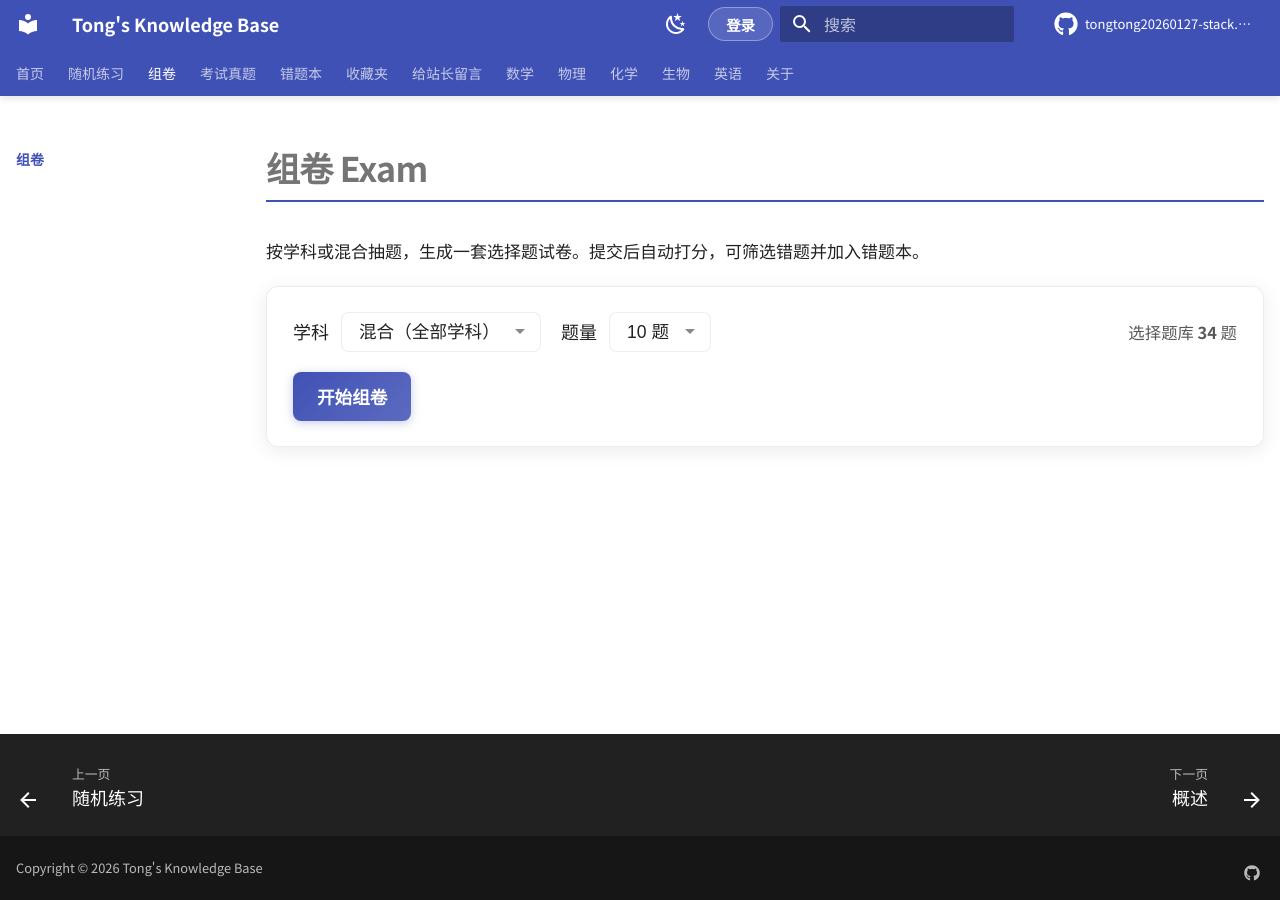
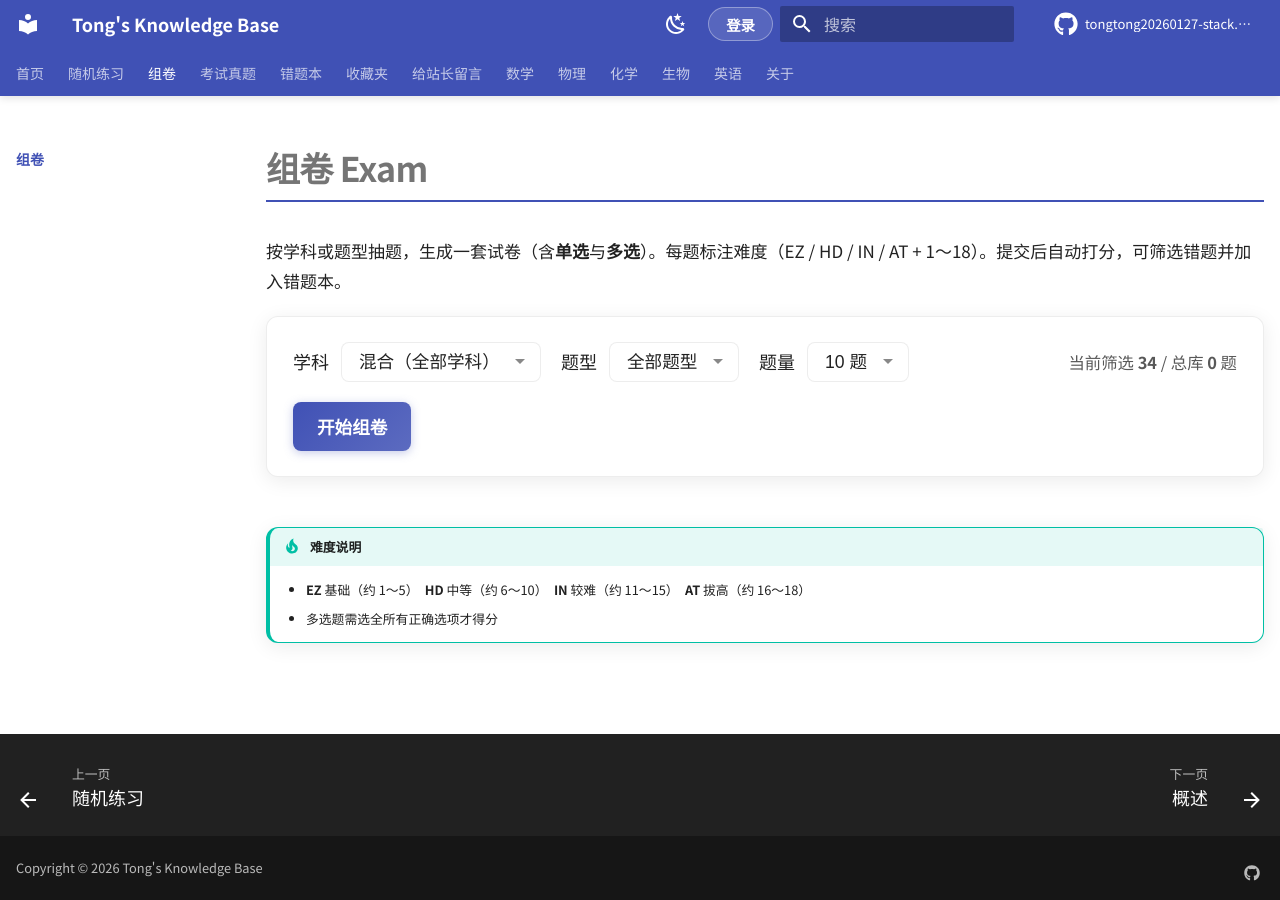
Before and after one commit to tongtong20260127-stack/tongtong20260127-stack.github.io, an MkDocs documentation site: the page built from docs/exam.md, in a window 1280 px wide. Built offline with MkDocs 1.6.1 and Material for MkDocs 9.7.7, drawn with Linux system fonts in a browser that asks for light colours; a script that is not in the unit is left out; comment, search, counter and statistics services are not loaded.

Commit message:
feat: 组卷支持多选与难度筛选 UI

```diff
--- a/docs/exam.md
+++ b/docs/exam.md
@@ -1,6 +1,6 @@
 # 组卷 Exam
 
-按学科或混合抽题，生成一套选择题试卷。提交后自动打分，可筛选错题并加入错题本。
+按学科或题型抽题，生成一套试卷（含**单选**与**多选**）。每题标注难度（EZ / HD / IN / AT + 1～18）。提交后自动打分，可筛选错题并加入错题本。
 
 <div id="exam-app" class="exam-app" markdown="0">
 
@@ -16,14 +16,23 @@
           <option value="英语">英语</option>
         </select>
       </label>
+      <label class="quiz-label">题型
+        <select id="exam-type" class="quiz-select">
+          <option value="全部">全部题型</option>
+          <option value="单选">仅单选</option>
+          <option value="多选">仅多选</option>
+        </select>
+      </label>
       <label class="quiz-label">题量
         <select id="exam-count" class="quiz-select">
           <option value="5">5 题</option>
           <option value="10" selected>10 题</option>
           <option value="15">15 题</option>
+          <option value="20">20 题</option>
+          <option value="30">30 题</option>
         </select>
       </label>
-      <span class="quiz-count-badge">选择题库 <strong id="exam-bank-count">0</strong> 题</span>
+      <span class="quiz-count-badge">当前筛选 <strong id="exam-bank-count">0</strong> / 总库 <strong id="exam-bank-total">0</strong> 题</span>
     </div>
     <button type="button" id="exam-btn-start" class="quiz-btn quiz-btn-next">开始组卷</button>
   </div>
@@ -59,3 +68,7 @@
   </div>
 
 </div>
+
+!!! tip "难度说明"
+    - **EZ** 基础（约 1～5）　**HD** 中等（约 6～10）　**IN** 较难（约 11～15）　**AT** 拔高（约 16～18）
+    - 多选题需选全所有正确选项才得分
```
